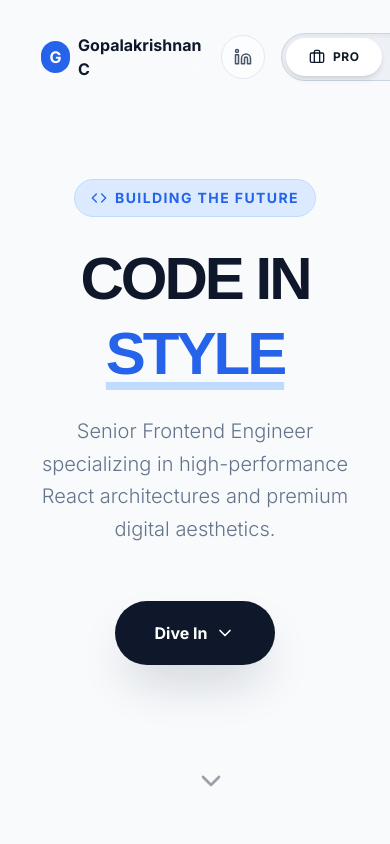
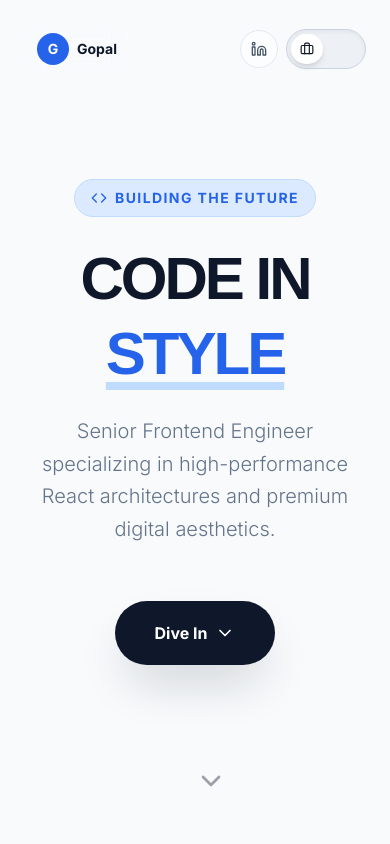
Before and after one commit to gopal1996/professional-and-adventure-portfolio, a React (Vite) app: page / in a window 390 px wide. Shown: the top 844 px of the page. Built offline with nearby package versions, Linux system fonts and the light colour scheme.

Commit message:
Update TopNav component styles for improved responsiveness and visual consistency; add .DS_Store to .gitignore to prevent tracking of macOS system files.

```diff
--- a/components/layout/TopNav.tsx
+++ b/components/layout/TopNav.tsx
@@ -13,55 +13,57 @@ export function TopNav({
 }) {
   return (
     <nav className="fixed top-0 left-0 right-0 z-[100] p-6 flex justify-between items-center pointer-events-none">
-      <div className="flex items-center gap-2 pointer-events-auto bg-white/10 backdrop-blur-md px-4 py-2 rounded-full border border-white/10">
+      <div className="flex items-center gap-2 pointer-events-auto bg-white/10 backdrop-blur-md px-3 py-2 rounded-full border border-white/10">
         <div
-          className={`w-8 h-8 ${isAdventureMode ? 'bg-orange-600' : 'bg-blue-600'} rounded-full flex items-center justify-center transition-colors duration-500`}
+          className={`w-8 h-8 shrink-0 ${isAdventureMode ? 'bg-orange-600' : 'bg-blue-600'} rounded-full flex items-center justify-center transition-colors duration-500`}
         >
-          <span className="text-white font-bold">G</span>
+          <span className="text-white font-bold text-sm">G</span>
         </div>
-        <span className={`font-bold ${isAdventureMode ? 'text-white' : 'text-slate-900'}`}>
-          Gopalakrishnan C
+        <span className={`font-bold whitespace-nowrap text-sm sm:text-base ${isAdventureMode ? 'text-white' : 'text-slate-900'}`}>
+          <span className="hidden sm:inline">Gopalakrishnan C</span>
+          <span className="sm:hidden">Gopal</span>
         </span>
       </div>
 
-      <div className="pointer-events-auto flex items-center gap-4">
+      <div className="pointer-events-auto flex items-center gap-2 sm:gap-4">
         {!isAdventureMode ? (
           <a
             href={professionalData.linkedin}
             target="_blank"
             rel="noopener noreferrer"
-            className="bg-white/50 backdrop-blur-md p-3 rounded-full hover:bg-blue-500 hover:text-white transition-all text-slate-600 border border-slate-200"
+            className="bg-white/50 backdrop-blur-md p-2.5 sm:p-3 rounded-full hover:bg-blue-500 hover:text-white transition-all text-slate-600 border border-slate-200"
           >
-            <Linkedin size={18} />
+            <Linkedin size={16} />
           </a>
         ) : (
           <a
             href={adventureData.instagram}
             target="_blank"
             rel="noopener noreferrer"
-            className="bg-white/10 backdrop-blur-md p-3 rounded-full hover:bg-pink-500 hover:text-white transition-all text-white/70 border border-white/10"
+            className="bg-white/10 backdrop-blur-md p-2.5 sm:p-3 rounded-full hover:bg-pink-500 hover:text-white transition-all text-white/70 border border-white/10"
           >
-            <Instagram size={18} />
+            <Instagram size={16} />
           </a>
         )}
 
         <button
           onClick={onToggleMode}
-          className="relative w-48 h-12 bg-slate-200/50 dark:bg-slate-800/50 backdrop-blur-xl rounded-full p-1 transition-all duration-500 border border-slate-300 dark:border-slate-700 shadow-inner group"
+          className="relative w-20 sm:w-48 h-10 sm:h-12 bg-slate-200/50 dark:bg-slate-800/50 backdrop-blur-xl rounded-full p-1 transition-all duration-500 border border-slate-300 dark:border-slate-700 shadow-inner"
         >
           <div
-            className={`absolute inset-1 w-24 rounded-full transition-all duration-500 flex items-center justify-center gap-2 ${
-              isAdventureMode
-                ? 'translate-x-[88px] bg-orange-600 text-white'
+            className={`absolute inset-1 rounded-full transition-all duration-500 flex items-center justify-center gap-1.5
+              w-8 sm:w-24
+              ${isAdventureMode
+                ? 'translate-x-[40px] sm:translate-x-[88px] bg-orange-600 text-white'
                 : 'translate-x-0 bg-white text-slate-900 shadow-md'
-            }`}
+              }`}
           >
-            {isAdventureMode ? <Rocket size={16} /> : <Briefcase size={16} />}
-            <span className="text-xs font-bold uppercase tracking-wider">
+            {isAdventureMode ? <Rocket size={14} /> : <Briefcase size={14} />}
+            <span className="hidden sm:inline text-xs font-bold uppercase tracking-wider">
               {isAdventureMode ? 'Hobbies' : 'Pro'}
             </span>
           </div>
-          <div className="flex justify-between px-6 items-center h-full text-[10px] font-bold text-slate-400 uppercase tracking-tighter pointer-events-none">
+          <div className="hidden sm:flex justify-between px-6 items-center h-full text-[10px] font-bold text-slate-400 uppercase tracking-tighter pointer-events-none">
             <span>Pro</span>
             <span>Hobbies</span>
           </div>
```
Also changed, not shown: 1 other file (tests, documents, lock files or other folders).
